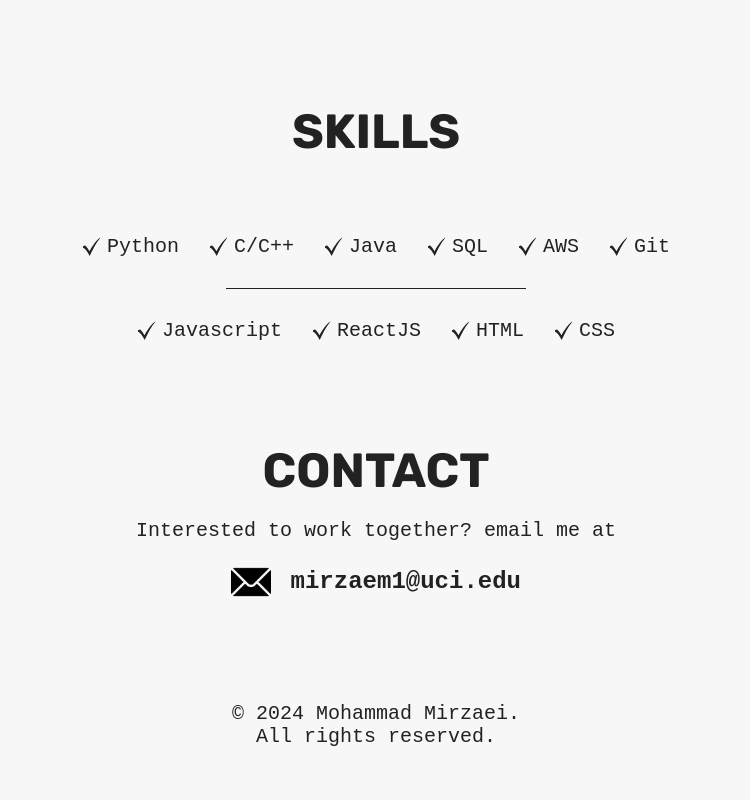
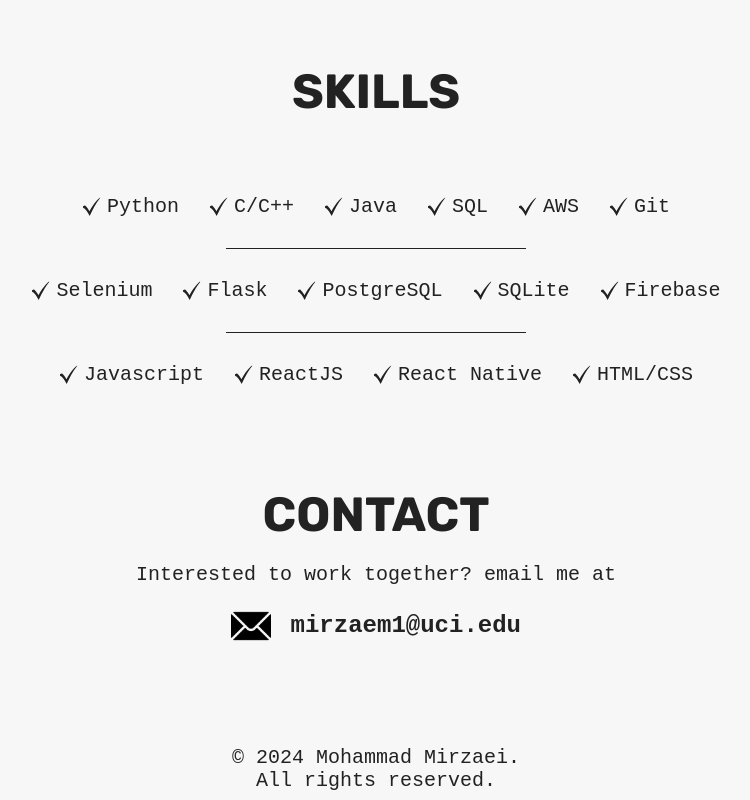
Before and after one commit to Moe131/portfoilo-website, a React (Create React App) app: page / in a window 1280 px wide. Shown: the part 1485-2285 px from the top of the page, without its empty margins (264-1014 px from the left). Before the commit the page ends 2241 px from the top, so only its background shows below. Built offline with nearby package versions, Linux system fonts and the light colour scheme.

Commit message:
skills updated

```diff
--- a/src/components/Hero/HeroStyles.module.css
+++ b/src/components/Hero/HeroStyles.module.css
@@ -4,7 +4,7 @@
     justify-content: center;
     gap: 20px;
     text-align: center;
-    height: 100dvh;
+    height: 95dvh;
     min-height: 500px;
     margin-bottom: 40px;
 
--- a/src/components/Navbar/Navbar.css
+++ b/src/components/Navbar/Navbar.css
@@ -31,11 +31,6 @@
     display: none;
 }
 
-.username {
-    color: white;
-    text-decoration: none;
-    size : 15px;
-}
 
 .navbar ul {
     display: flex;
--- a/src/components/Skills/Skills.js
+++ b/src/components/Skills/Skills.js
@@ -20,17 +20,25 @@ function Skills() {
                 <SkillList src={checkMarkIcon} skill="SQL" />
                 <SkillList src={checkMarkIcon} skill="AWS" />
                 <SkillList src={checkMarkIcon} skill="Git" />
-
+            </div>
+            <hr/>
+            <div className={styles.skillList}>
+                <SkillList src={checkMarkIcon} skill="Selenium" />
+                <SkillList src={checkMarkIcon} skill="Flask" />
+                <SkillList src={checkMarkIcon} skill="PostgreSQL" />
+                <SkillList src={checkMarkIcon} skill="SQLite" />
+                <SkillList src={checkMarkIcon} skill="Firebase" />
             </div>
             <hr/>
             <div className={styles.skillList}>
                 <SkillList src={checkMarkIcon} skill="Javascript" />
                 <SkillList src={checkMarkIcon} skill="ReactJS" />
-                <SkillList src={checkMarkIcon} skill="HTML" />
-                <SkillList src={checkMarkIcon} skill="CSS" />
+                <SkillList src={checkMarkIcon} skill="React Native" />
+                <SkillList src={checkMarkIcon} skill="HTML/CSS" />
             </div>
         </section>
     )
 }
 
+
 export default Skills;
--- a/src/components/Skills/SkillsStyles.module.css
+++ b/src/components/Skills/SkillsStyles.module.css
@@ -20,8 +20,8 @@
     justify-content: space-evenly;
     align-self: center;
     flex-wrap: wrap;
-    row-gap: 40px;
-    max-width: 29ch;
+    gap: 15px;
+    max-width: 60ch;
 }
 
 hr{
```
